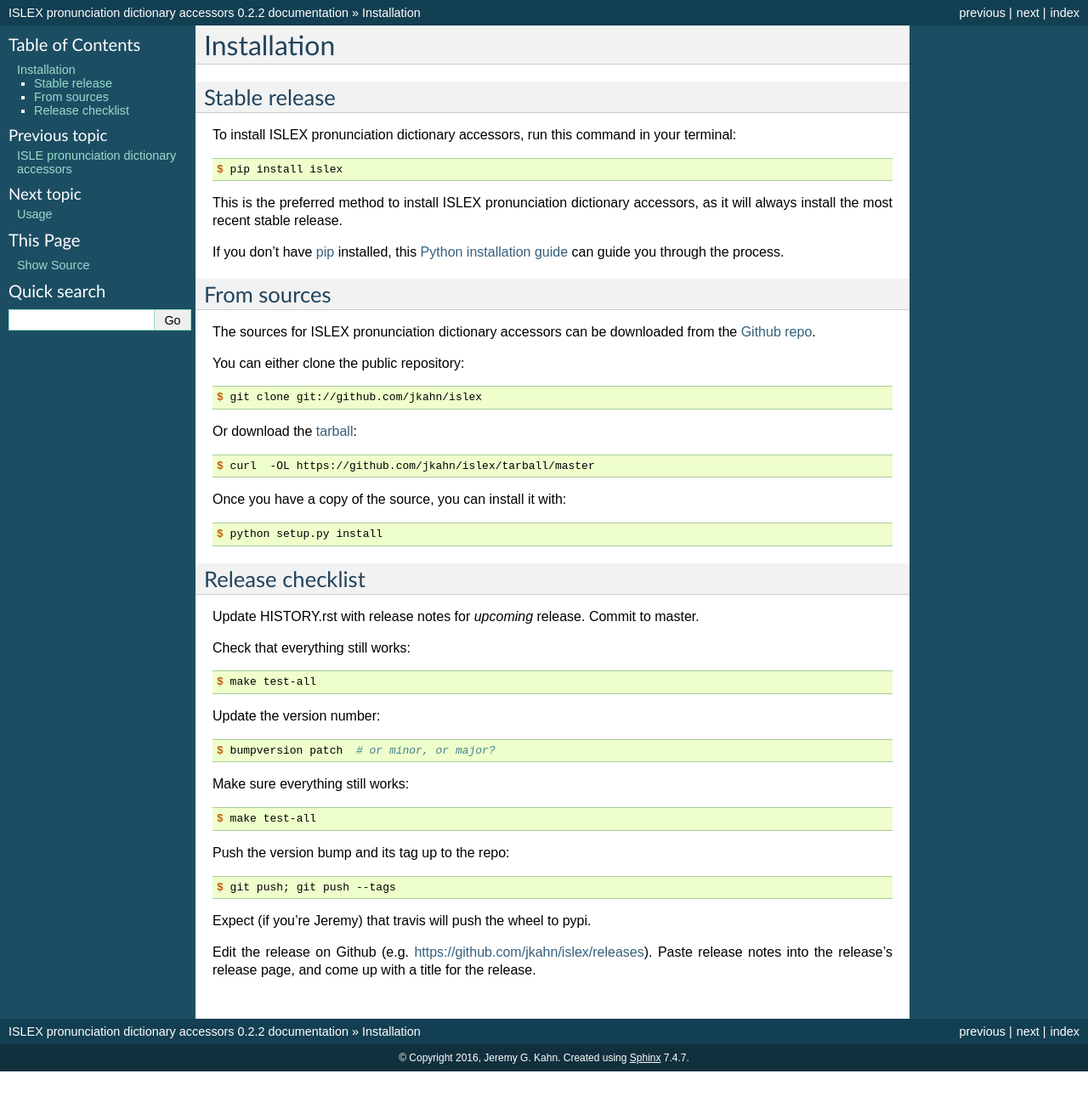
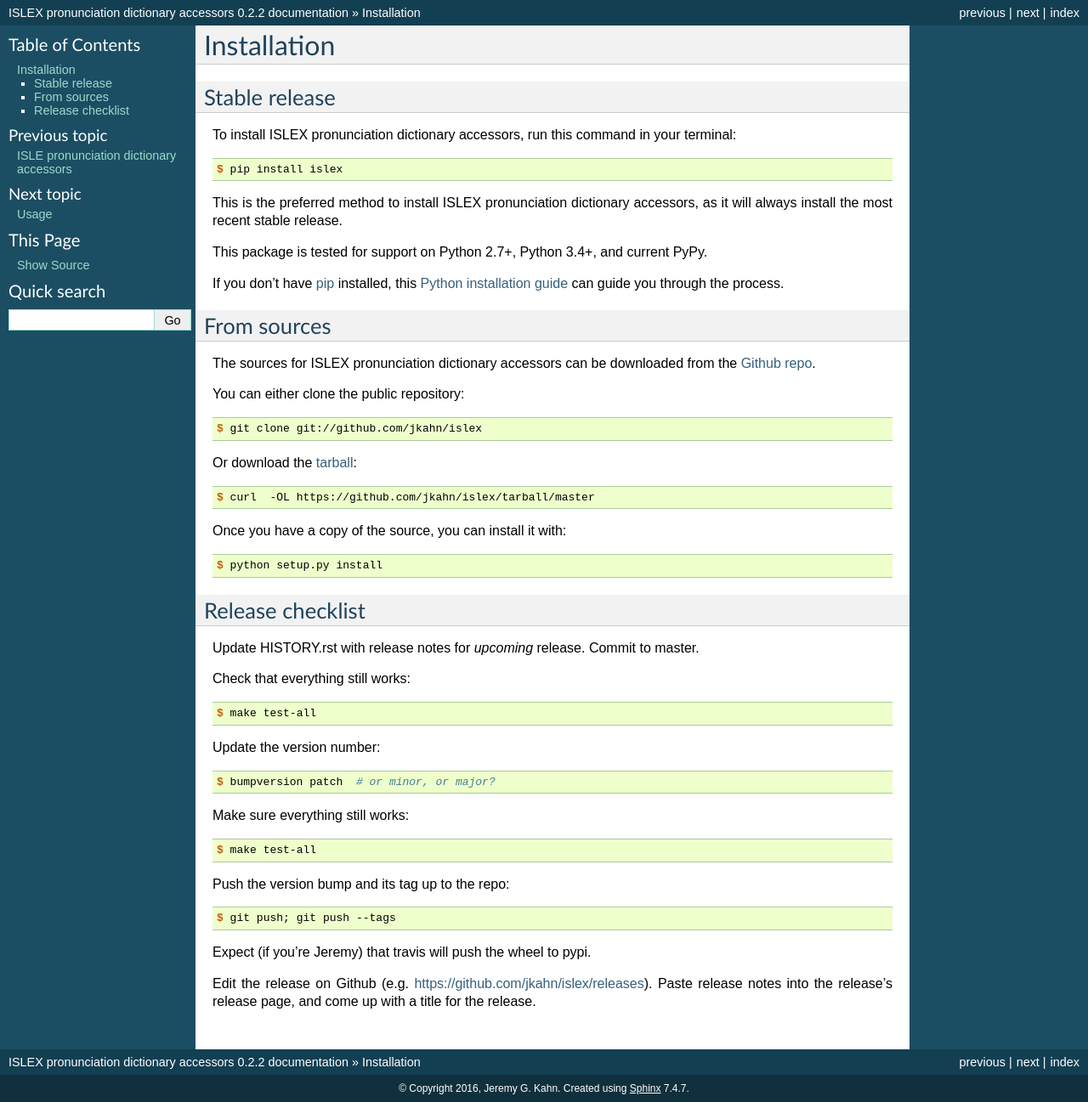
Before and after one commit to jkahn/islex, a Sphinx documentation site: the page built from docs/installation.rst, in a window 1280 px wide. Shown: the whole page at 85% size. Built offline with Sphinx 7.4.7, drawn with Linux system fonts in a browser that asks for light colours; before the commit the page ends 1261 px from its top, so only the background shows below that.

Commit message:
Documented versions of Python for which the tests are run. Removed py26 & py33 support.

```diff
--- a/docs/installation.rst
+++ b/docs/installation.rst
@@ -14,7 +14,11 @@
 
     $ pip install islex
 
-This is the preferred method to install ISLEX pronunciation dictionary accessors, as it will always install the most recent stable release.
+This is the preferred method to install ISLEX pronunciation dictionary
+accessors, as it will always install the most recent stable release.
+
+This package is tested for support on Python 2.7+, Python 3.4+, and
+current PyPy.
 
 If you don't have `pip`_ installed, this `Python installation guide`_ can guide
 you through the process.
```
Also changed, not shown: .travis.yml, 1 other file.
